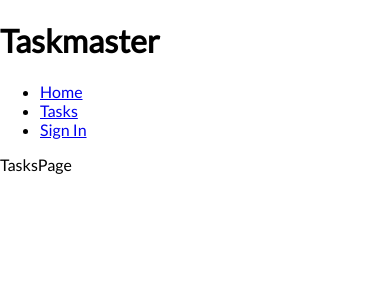
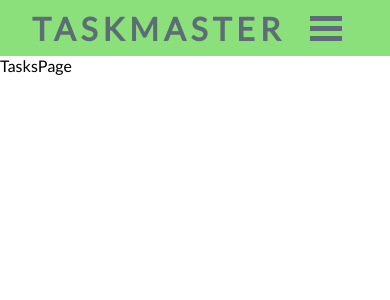
Before and after one commit to mxtng/taskmaster, a React (Create React App) app in the folder frontend/: page /tasks in a window 390 px wide. Shown: the top 300 px of the page. Built offline with nearby package versions, Linux system fonts and the light colour scheme.

Commit message:
Add navbar styling

```diff
--- a/frontend/src/App.js
+++ b/frontend/src/App.js
@@ -1,4 +1,4 @@
-import { BrowserRouter, Route } from 'react-router-dom';
+import { BrowserRouter, Route, Switch } from 'react-router-dom';
 
 import Navbar from './components/Navbar/Navbar';
 import HomePage from './pages/HomePage/HomePage';
@@ -12,9 +12,11 @@ const App = () => {
     <div>
       <BrowserRouter>
         <Navbar />
-        <Route exact path='/' component={HomePage} />
-        <Route exact path='/tasks' component={TasksPage} />
-        <Route exact path='/login' component={LoginPage} />
+        <Switch>
+          <Route exact path='/' component={HomePage} />
+          <Route exact path='/tasks' component={TasksPage} />
+          <Route exact path='/login' component={LoginPage} />
+        </Switch>
       </BrowserRouter>
     </div>
   );
--- a/frontend/src/components/Navbar/Navbar.css
+++ b/frontend/src/components/Navbar/Navbar.css
@@ -0,0 +1,132 @@
+.nav {
+  display: flex;
+  justify-content: space-around;
+  align-items: center;
+  background-color: var(--primary);
+  height: 3.5rem;
+  padding: 0 2rem;
+}
+
+#nav__checkbox {
+  display: none;
+}
+
+.nav h1 a {
+  color: rgb(92, 110, 116);
+  text-transform: uppercase;
+  letter-spacing: 5px;
+  text-decoration: none;
+  outline: none;
+}
+
+.nav__links {
+  display: flex;
+  justify-content: space-around;
+}
+
+.nav__links > a {
+  color: rgb(92, 110, 116);
+  letter-spacing: 1px;
+  text-transform: uppercase;
+}
+
+.nav__links > a {
+  text-decoration: none;
+  margin: 2px;
+  color: gray;
+  padding: 0.25rem;
+  outline: none;
+  margin-left: 1rem;
+}
+
+.nav__links a:hover,
+.nav__links a:active,
+.nav__links a.active {
+  color: rgb(250, 250, 250);
+}
+
+.nav__btn {
+  display: none;
+}
+
+@media (max-width: 768px) {
+  .nav h1 a {
+    display: none;
+  }
+
+  .nav__links {
+    position: absolute;
+  }
+}
+
+@media (max-width: 500px) {
+  .nav h1 a {
+    display: block;
+  }
+  .nav__links {
+    display: none;
+  }
+
+  .nav__btn {
+    display: block;
+    cursor: pointer;
+    height: 100%;
+    display: flex;
+    align-items: center;
+    justify-content: center;
+  }
+
+  .nav__btn {
+    padding: 1rem;
+  }
+
+  .nav__btn > div {
+    position: relative;
+    width: 2rem;
+    height: 5px;
+    background-color: rgb(92, 110, 116);
+    display: flex;
+    align-items: center;
+    justify-content: center;
+  }
+
+  .nav__btn > div:before,
+  .nav__btn > div:after {
+    position: absolute;
+    width: 2rem;
+    height: 5px;
+    background-color: rgb(92, 110, 116);
+    top: -10px;
+    content: '';
+    width: 100%;
+  }
+
+  .nav__btn > div:after {
+    top: 10px;
+  }
+
+  .nav__btn:hover {
+    background-color: wheat;
+  }
+
+  .nav h1 {
+    display: block;
+    width: 100%;
+  }
+
+  #nav__checkbox:checked ~ .nav__links {
+    overflow-y: hidden;
+    display: block;
+    top: 3.5rem;
+    width: 100%;
+  }
+
+  .nav__links > a {
+    display: block;
+    width: 100vw;
+    overflow-x: auto;
+    background-color: rgb(140, 224, 123);
+    margin-left: 0;
+    padding-left: 2rem;
+  }
+}
--- a/frontend/src/components/Navbar/Navbar.js
+++ b/frontend/src/components/Navbar/Navbar.js
@@ -1,25 +1,32 @@
 import React from 'react';
-import { NavLink } from 'react-router-dom';
+import { NavLink, Link } from 'react-router-dom';
 
 import './Navbar.css';
 
 const Navbar = () => {
   return (
-    <header>
-      <h1>Taskmaster</h1>
-      <nav>
-        <ul>
-          <li>
-            <NavLink to='/'>Home</NavLink>
-          </li>
-          <li>
-            <NavLink to='/tasks'>Tasks</NavLink>
-          </li>
-          <li>
-            <NavLink to='/login'>Sign In</NavLink>
-          </li>
-        </ul>
+    <header className='nav'>
+      <input type='checkbox' id='nav__checkbox' />
+
+      <h1>
+        <Link to='/'>Taskmaster</Link>
+      </h1>
+      <nav className='nav__links'>
+        <NavLink exact to='/'>
+          Categories
+        </NavLink>
+
+        <NavLink to='/tasks'>Tasks</NavLink>
+
+        <NavLink to='/login'>Sign In</NavLink>
       </nav>
+
+      <label className='nav__btn' htmlFor='nav__checkbox'>
+        {/* <span></span>
+        <span></span>
+        <span></span> */}
+        <div></div>
+      </label>
     </header>
   );
 };
--- a/frontend/src/index.css
+++ b/frontend/src/index.css
@@ -1,4 +1,9 @@
-body {
+:root {
+  --primary: rgb(140, 224, 123);
+}
+
+* {
+  box-sizing: border-box;
   margin: 0;
   padding: 0;
   font-family: 'Lato', sans-serif;
```
